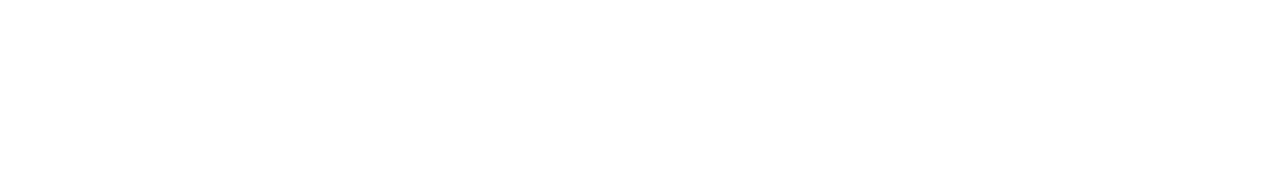
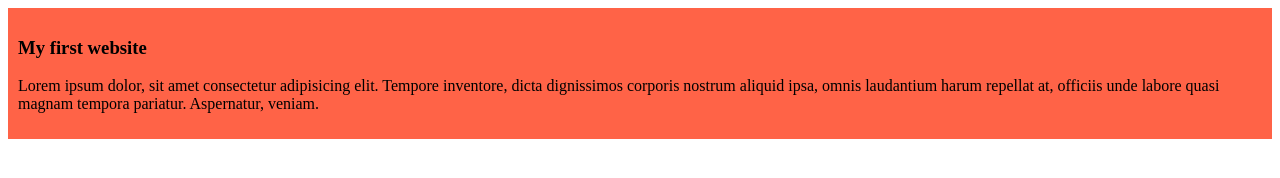
Before and after one commit to Arifulit/my-first-website, a plain HTML site: page index.html in a window 1280 px wide. Drawn offline with Linux system fonts and the light colour scheme.

Commit message:
added the first blog

```diff
--- a/index.html
+++ b/index.html
@@ -4,8 +4,12 @@
     <meta charset="UTF-8">
     <meta name="viewport" content="width=device-width, initial-scale=1.0">
     <title>my first website</title>
+
+    <link rel="stylesheet" href="styles/blogs.css">
 </head>
 <body>
-
+    <div>
+    <h3>My first website</h3>
+    <p>Lorem ipsum dolor, sit amet consectetur adipisicing elit. Tempore inventore, dicta dignissimos corporis nostrum aliquid ipsa, omnis laudantium harum repellat at, officiis unde labore quasi magnam tempora pariatur. Aspernatur, veniam.</p></div>
 </body>
 </html>
--- /dev/null
+++ b/styles/blogs.css
@@ -0,0 +1,7 @@
+
+
+div{
+    background-color: tomato;
+    padding: 10px;
+
+}
```
